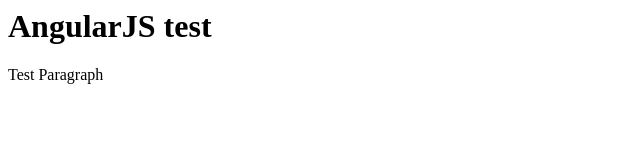
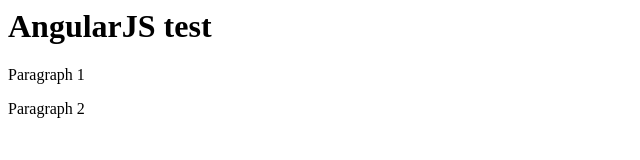
Before and after one commit to angularJS-repo/angular-js-test, a plain HTML site: page index.html in a window 1280 px wide. Shown: the whole page, without its empty margins (0-640 px from the left). Drawn offline with Linux system fonts and the light colour scheme.

Commit message:
add index.html back

```diff
--- a/index.html
+++ b/index.html
@@ -4,6 +4,7 @@
   </head>
   <body>
     <h1>AngularJS test</h1>
-    <p>Test Paragraph</p>
+    <p>Paragraph 1</p>
+    <p>Paragraph 2</p>
   </body>
 </html>
```
